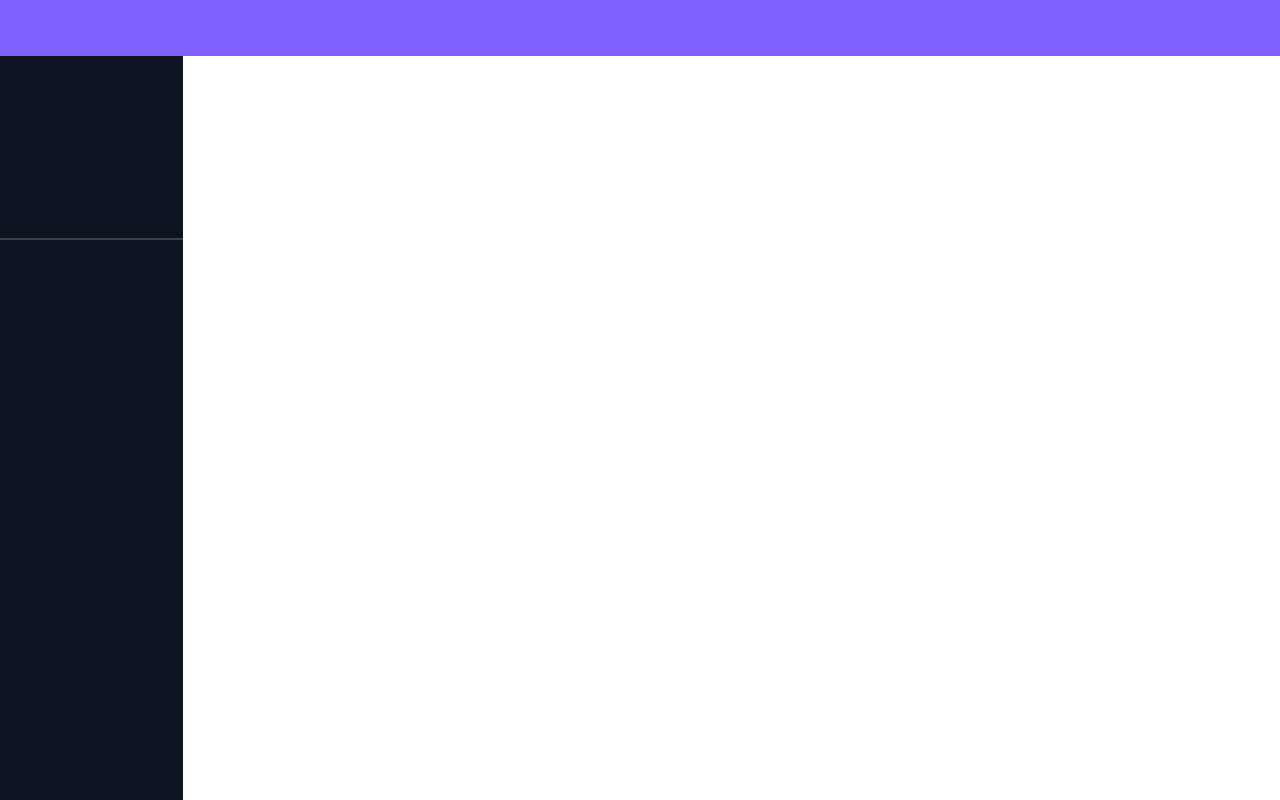
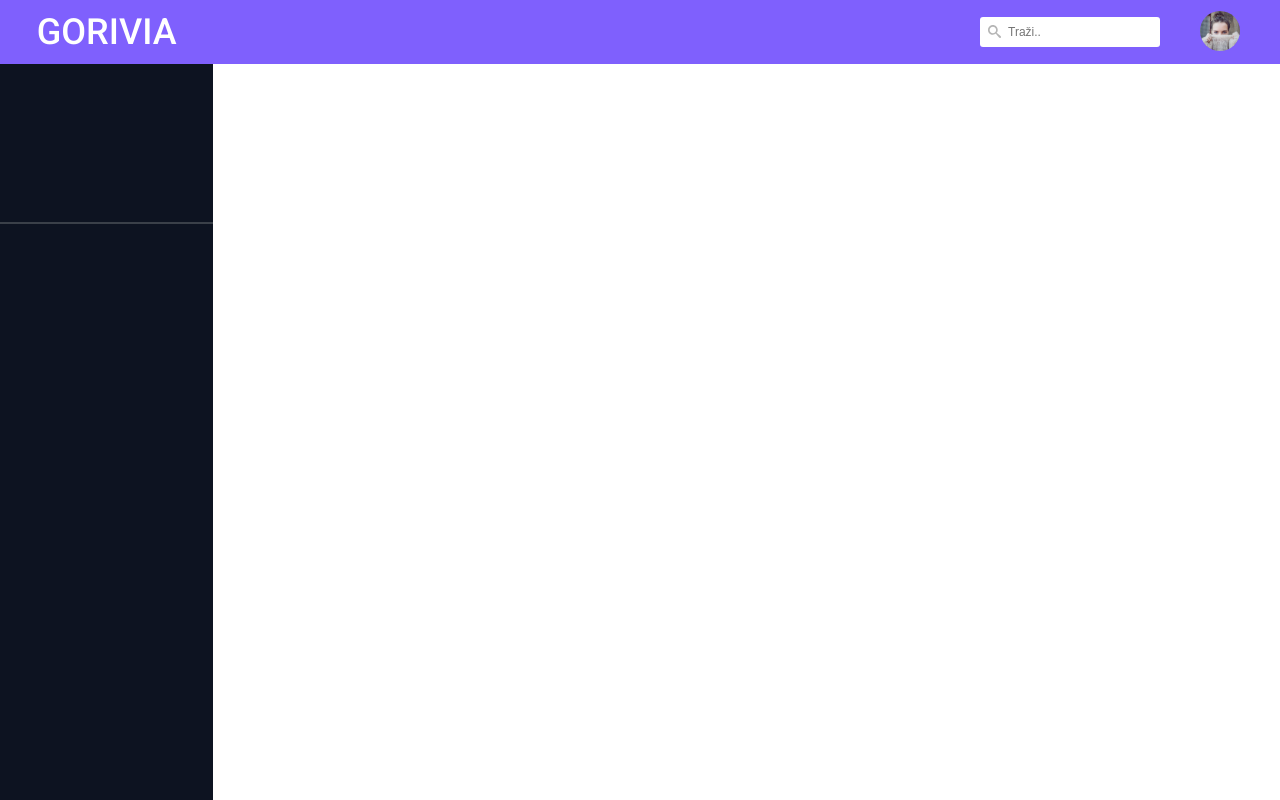
Before and after one commit to antonio-prigl/gorivia, a website: page index.html in a window 1280 px wide. Drawn offline with Linux system fonts and the light colour scheme.

Commit message:
'TopBar'

```diff
--- a/index.html
+++ b/index.html
@@ -4,11 +4,24 @@
     <meta charset="utf-8">
     <meta name="viewport" content="width=device-width, initial-scale=1">
     <title>Gorivia</title>
+    <link href="https://fonts.googleapis.com/css?family=Roboto:300,400,500,900" rel="stylesheet">
     <link rel="stylesheet" href="/css/style.css" />
   </head>
   <body>
 
-    <div class="top"></div>
+    <div class="top">
+      <div class="top__left">
+          GORIVIA
+      </div>
+      <div class="top__right">
+        <div>
+          <input type="text" class="search" name="search" placeholder="Traži..">
+        </div>
+        <div class="profile-div">
+          <img src="img/profile.png" class="profile"/>
+        </div>
+      </div>
+    </div>
     <div class="container">
       <div class="side">
         <div class="side__user"></div>
--- a/sass/style.scss
+++ b/sass/style.scss
@@ -4,7 +4,9 @@ $color-secondary: #0D1321;
 $color-secondary-light: #3A4049;
 $color-grey: #B5B5B5;
 $color-grey-light: #F2F2F2;
-
+$color-white: #fff;
+//////////////////////
+// GENERAL
 
 *,
 *::after,
@@ -20,18 +22,68 @@ html {
 
 body {
   box-sizing: border-box;
+  font-family: 'Roboto', sans-serif;
 }
 
 .container {
   display: flex;
-  height: 93vh;
+  height: 92vh;
 }
 
+
+//////////////////////
+// TOP BAR
+
 .top {
-  flex-basis: 100%;
+  display: flex;
   background-color: $color-primary;
-  height: 7vh;
+  height: 8vh;
+
+  &__left {
+    flex: 1;
+    font-size: 3.6rem;
+    font-weight: 500;
+    color: $color-white;
+    display: flex;
+    align-items: center;
+    justify-content: center
+  }
+
+  &__right {
+    flex: 5;
+    display: flex;
+    align-items: center;
+    justify-content: flex-end;
+  }
 }
+
+.profile-div {
+  padding: 0rem 4rem;
+}
+
+.profile {
+  border-radius: 50%;
+  height: 4rem;
+  cursor: pointer;
+}
+
+.search {
+  width: 18rem;
+  border-radius: .3rem;
+  border: none;
+  font-size: 1.2rem;
+  background-image: url('../img/search.svg');
+  background-size: 1.3rem;
+  background-position: .8rem .8rem;
+  background-repeat: no-repeat;
+  padding: .8rem 2rem .8rem 2.8rem;
+}
+
+
+
+
+//////////////////////
+// SIDEBAR
 
 .side {
   display: flex;
@@ -40,15 +92,19 @@ body {
   background-color: $color-secondary;
 
   &__user {
-    height: 23vh;
-    border-bottom: 2px solid $color-secondary-light;
+    height: 20vh;
+    border-bottom: .2rem solid $color-secondary-light;
   }
 
   &__nav {
-    height: 70vh;
+    height: 72vh;
   }
 }
 
+
+//////////////////////
+// MAIN
+
 .main {
-  flex: 6;
+  flex: 5;
 }
```
Also changed, not shown: css/style.css, img/chevron-left.svg (added), img/chevron-right.svg (added), img/cog.svg (added), img/edit.svg (added), img/home.svg (added), img/list.svg (added), img/plus.svg (added), img/profile.png (added), img/search.svg (added), img/trash.svg (added), img/user.svg (added), img/warning.svg (added), img/x.svg (added).
